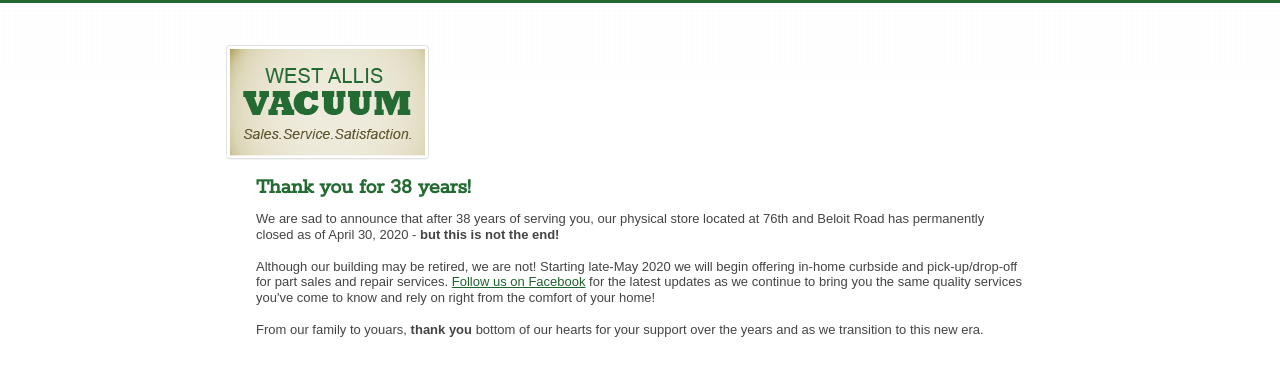
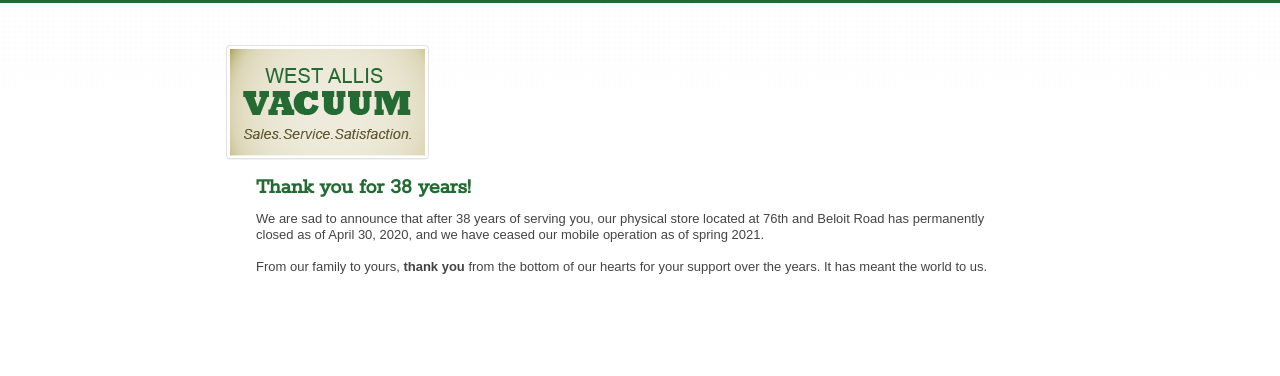
Before and after one commit to mikebranski/westallisvacuum.com, a Jekyll site: the page built from index.html, in a window 1280 px wide. Shown: the top 376 px of the page. Built offline with Jekyll 4.4.1, drawn with Linux system fonts in a browser that asks for light colours.

Commit message:
Updates homepage message for final closure

```diff
--- a/index.html
+++ b/index.html
@@ -7,26 +7,17 @@
   - /services
   - /supplies
   - /vacuums
+  - /faqs
 ---
 <div id="intro">
 	<h2>Thank you for 38 years!</h2>
 	<p>
 		We are sad to announce that after 38 years of serving you, our physical store
-		located at 76th and Beloit Road has permanently closed as of April 30, 2020 -
-		<strong>but this is not the end!</strong>
+		located at 76th and Beloit Road has permanently closed as of April 30, 2020,
+		and we have ceased our mobile operation as of spring 2021.
 	</p>
-
 	<p>
-		Although our building may be retired, we are not! Starting late-May 2020 we
-		will begin offering in-home curbside and pick-up/drop-off for part sales and
-		repair services. <a href="https://fb.me/WestAllisVacuum">Follow us on
-		Facebook</a> for the latest updates as we continue to bring you the same
-		quality services you've come to know and rely on right from the comfort of
-		your home!
-	</p>
-
-	<p>
-		From our family to youars, <strong>thank you</strong> bottom of our hearts for
-		your support over the years and as we transition to this new era.
+		From our family to yours, <strong>thank you</strong> from the bottom of our
+		hearts for your support over the years. It has meant the world to us.
 	</p>
 </div>
```
